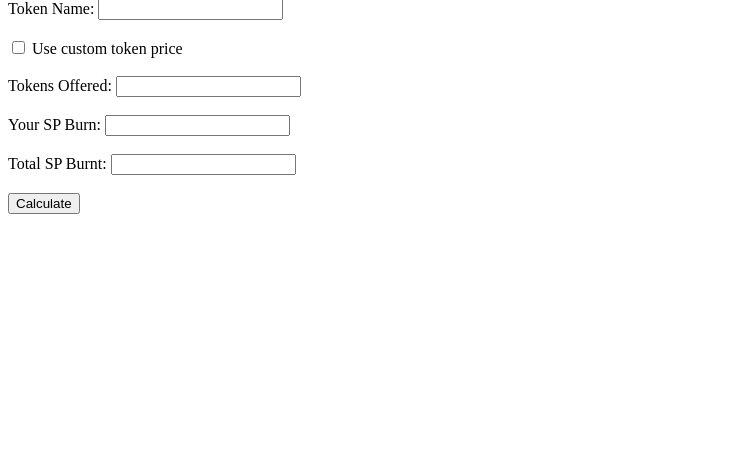
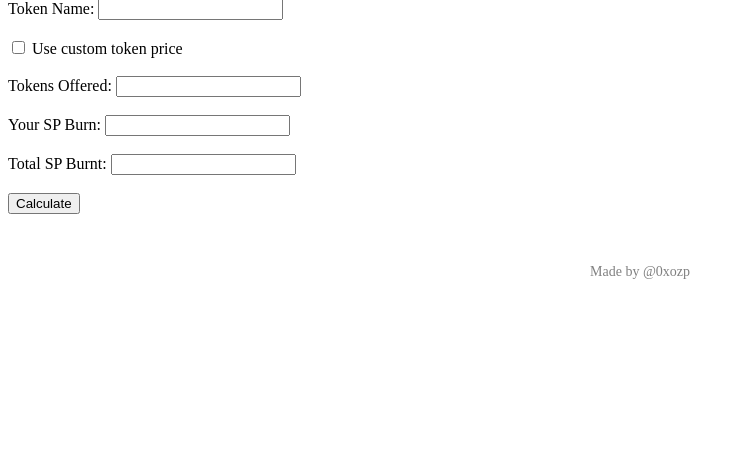
Before and after one commit to ozp3/Mocadrop-Calculator, a Flask app: page / in a window 1280 px wide. Shown: the part 81-533 px from the top of the page, without its empty margins (0-745 px from the left). Run offline with Flask 3, Linux system fonts and the light colour scheme.

Commit message:
Update index.html

```diff
--- a/templates/index.html
+++ b/templates/index.html
@@ -125,5 +125,10 @@
     <p><strong>Total SP Burnt:</strong> {{ total_sp_burnt }}</p>
     <p><strong>Expected Reward:</strong> {{ reward }}</p>
     {% endif %}
+    <footer
+      style="margin-top: 50px; text-align: center; font-size: 14px; color: gray"
+    >
+      Made by @0xozp
+    </footer>
   </body>
 </html>
```
